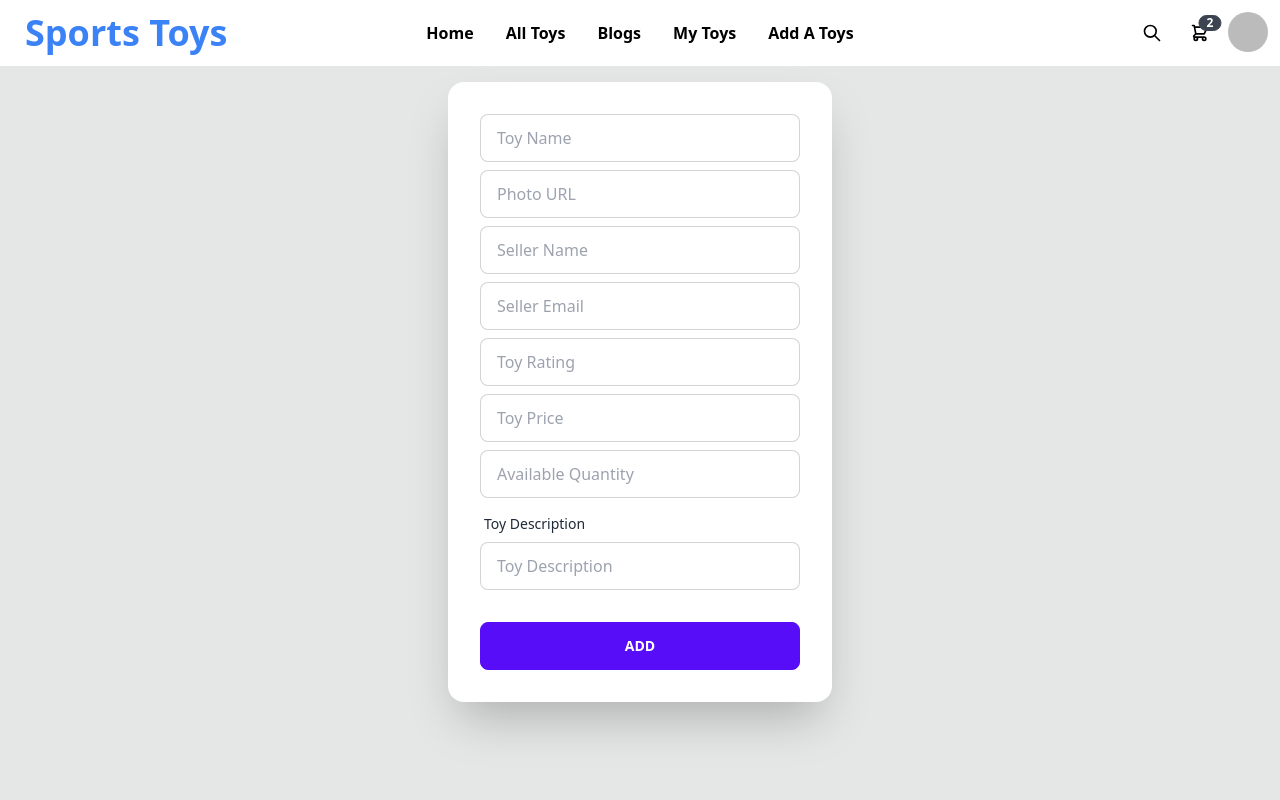
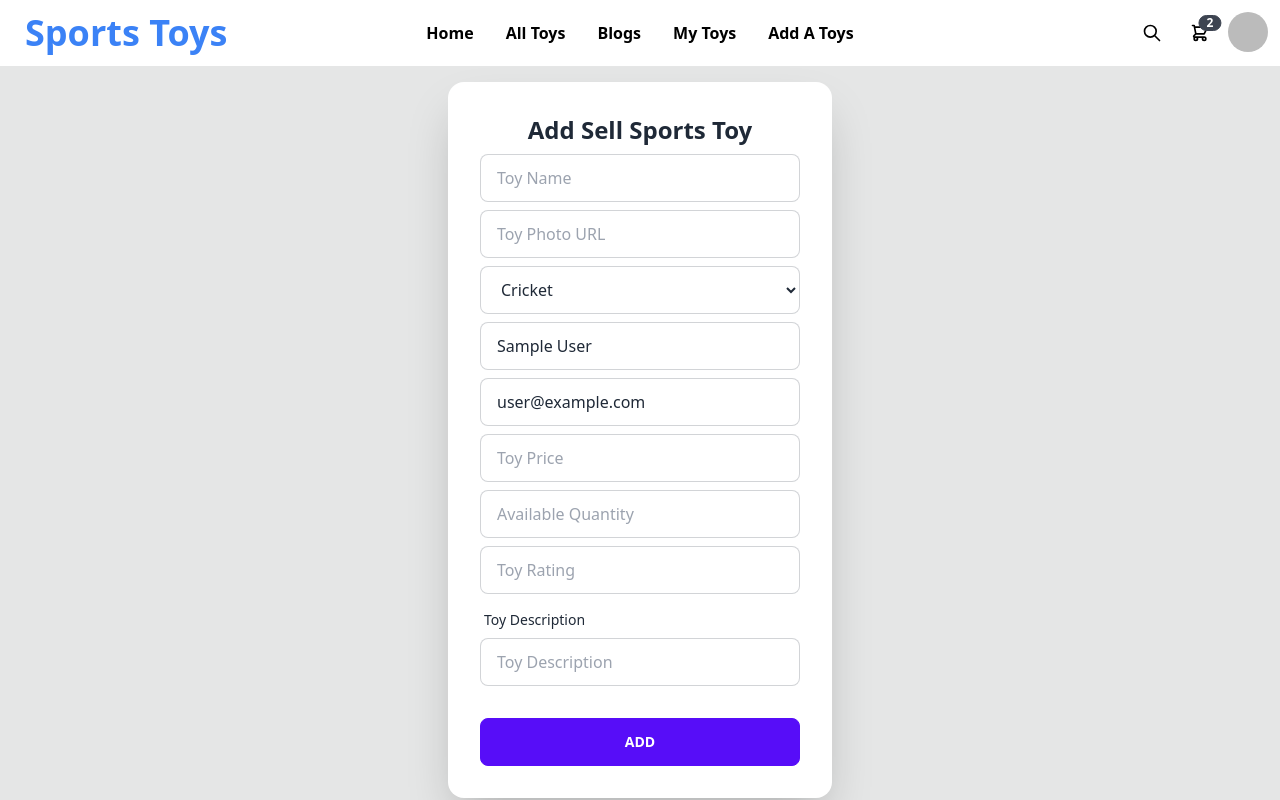
Before and after one commit to Zihanur/Sports-Toys-Ecommerce, a React (Vite) app: page /addatoy in a window 1280 px wide. Shown: the top 800 px of the page. Built offline with nearby package versions, Linux system fonts and the light colour scheme; no server answers; sample sign-in values are in the browser's storage.

Commit message:
Added my toys delete btn and handle it

```diff
--- a/src/components/AddAToy/AddAToy.jsx
+++ b/src/components/AddAToy/AddAToy.jsx
@@ -1,11 +1,63 @@
+import { useContext } from "react";
+import { AuthContext } from "../../AuthProvider/AuthProvider";
+
 const AddAToy = () => {
-  //Toys Details route ( /toy/:id ) containing the information (  price, rating, available quantity, and detail description)
+  const { user } = useContext(AuthContext);
+
+  const handleAddToy = (event) => {
+    event.preventDefault();
+    const form = event.target;
+    const toy_name = form.toy.value;
+    const img = form.photo.value;
+    const sub_category = form.category.value;
+    const seller = form.name.value;
+    const email = form.email.value;
+    const price = form.price.value;
+    const quantity = form.quantity.value;
+    const rating = form.rating.value;
+    const details = form.description.value;
+    console.log(
+      toy_name,
+      img,
+      sub_category,
+      seller,
+      email,
+      price,
+      quantity,
+      rating,
+      details
+    );
+    const newToy = {
+      toy_name,
+      img,
+      sub_category,
+      seller,
+      email,
+      price,
+      quantity,
+      rating,
+      details,
+    };
+    fetch("http://localhost:5000/mytoys", {
+      method: "POST",
+      headers: {
+        "content-type": "application/json",
+      },
+      body: JSON.stringify(newToy),
+    })
+      .then((res) => res.json())
+      .then((data) => {
+        console.log(data);
+      });
+  };
+
   return (
     <div>
       <div className=" min-h-screen bg-base-300">
         <div className="hero-content flex-col lg:flex-row-reverse">
           <div className="card flex-shrink-0 w-full max-w-sm shadow-2xl bg-base-100">
-            <div className="card-body">
+            <form className="card-body" onSubmit={handleAddToy}>
+              <h1 className="text-center text-2xl font-bold">Add Sell Sports Toy</h1>
               <div className="form-control">
                 <input
                   type="text"
@@ -19,16 +71,24 @@ const AddAToy = () => {
                 <input
                   type="text"
                   name="photo"
-                  placeholder="Photo URL"
+                  placeholder="Toy Photo URL"
                   className="input input-bordered"
                   required
                 />
+              </div>
+              <div className="form-control">
+                <select name="category" className="input input-bordered">
+                  <option value="Cricket">Cricket</option>
+                  <option value="Football">Football</option>
+                  <option value="Baseball">Baseball</option>
+                </select>
               </div>
               <div className="form-control">
                 <input
                   type="text"
                   name="name"
                   placeholder="Seller Name"
+                  defaultValue={user?.displayName}
                   className="input input-bordered"
                   required
                 />
@@ -38,15 +98,7 @@ const AddAToy = () => {
                   type="email"
                   name="email"
                   placeholder="Seller Email"
-                  className="input input-bordered"
-                  required
-                />
-              </div>
-              <div className="form-control">
-                <input
-                  type="number"
-                  name="rating"
-                  placeholder="Toy Rating"
+                  defaultValue={user.email}
                   className="input input-bordered"
                   required
                 />
@@ -70,7 +122,16 @@ const AddAToy = () => {
                 />
               </div>
               <div className="form-control">
-              <label className="label">
+                <input
+                  type="number"
+                  name="rating"
+                  placeholder="Toy Rating"
+                  className="input input-bordered"
+                  required
+                />
+              </div>
+              <div className="form-control">
+                <label className="label">
                   <span className="label-text">Toy Description</span>
                 </label>
                 <input
@@ -84,7 +145,7 @@ const AddAToy = () => {
               <div className="form-control mt-6">
                 <button className="btn btn-primary">Add</button>
               </div>
-            </div>
+            </form>
           </div>
         </div>
       </div>
--- /dev/null
+++ b/src/components/MyToys/MyToy.jsx
@@ -0,0 +1,71 @@
+import { Link } from "react-router-dom";
+
+const MyToy = ({ toy }) => {
+  const {
+    _id,
+    seller,
+    toy_name,
+    sub_category,
+    price,
+    rating,
+    quantity,
+    email,
+    details,
+  } = toy;
+
+  const handleDelete = (id) => {
+    console.log(id);
+    fetch(`http://localhost:5000/mytoys/${id}`, {
+      method: "DELETE",
+    })
+      .then((res) => res.json())
+      .then((data) => {
+        console.log(data);
+      });
+  };
+
+  return (
+    <tbody>
+      <tr>
+        <th>{seller}</th>
+        <th>{toy_name}</th>
+        <th>{sub_category}</th>
+        <th>{price}</th>
+        <th>{quantity}</th>
+        <th>{email}</th>
+        <th>{rating}</th>
+        <th>{details}</th>
+        <th>
+          {/* Photo viev modal */}
+          <label htmlFor="my-modal" className="btn">
+            View
+          </label>
+          <input type="checkbox" id="my-modal" className="modal-toggle" />
+          <div className="modal">
+            <div className="modal-box">
+              <img src={toy?.img} alt="Toy image" />
+              <div className="modal-action">
+                <label htmlFor="my-modal" className="btn">
+                  Ok
+                </label>
+              </div>
+            </div>
+          </div>
+        </th>
+        <td className="">
+          <Link>
+            <button className="btn btn-primary me-1">Edit</button>
+            <button
+              className="btn btn-primary"
+              onClick={() => handleDelete(_id)}
+            >
+              Delete
+            </button>
+          </Link>
+        </td>
+      </tr>
+    </tbody>
+  );
+};
+
+export default MyToy;
--- a/src/components/MyToys/MyToys.jsx
+++ b/src/components/MyToys/MyToys.jsx
@@ -1,8 +1,36 @@
+import { useLoaderData } from "react-router-dom";
+import MyToy from "./MyToy";
 
 const MyToys = () => {
+  const myToys = useLoaderData()
+  console.log(myToys)
   return (
     <div>
-      My Toys
+      <div>
+      <h2 className="text-center text-3xl font-bold my-4">All Toys</h2>
+      <div className="overflow-x-auto">
+        <table className="table w-full">
+          {/* head*/}
+          <thead>
+            <tr>
+              <th>Seller</th>
+              <th>Toy Name</th>
+              <th>Sub Category</th>
+              <th>Price</th>
+              <th>Quantity</th>
+              <th>Saller Email</th>
+              <th>Rating</th>
+              <th>Details</th>
+              <th>Photo</th>
+              <th>Status</th>
+            </tr>
+          </thead>
+          {
+            myToys.map(toy=><MyToy key={toy._id} toy={toy}></MyToy>)
+          }
+        </table>
+      </div>
+    </div>
     </div>
   );
 };
--- a/src/routers/Routers.jsx
+++ b/src/routers/Routers.jsx
@@ -51,7 +51,12 @@ const router = createBrowserRouter([
       },
       {
         path: "/mytoys",
-        element: <MyToys></MyToys>,
+        element: (
+          <PrivateRouter>
+            <MyToys></MyToys>
+          </PrivateRouter>
+        ),
+        loader:()=>fetch('http://localhost:5000/mytoys')
       },
       {
         path: "/addatoy",
```
